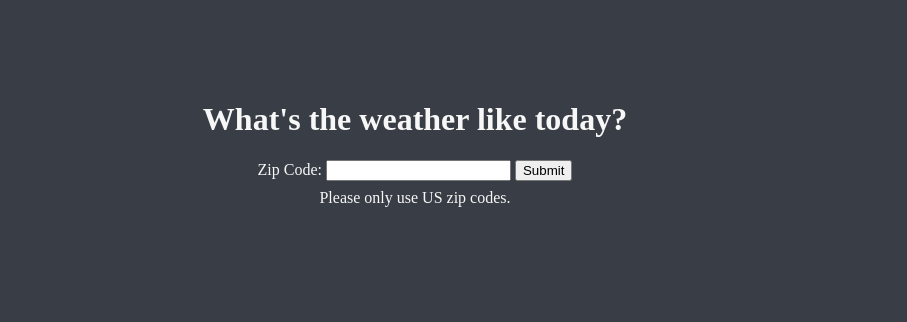
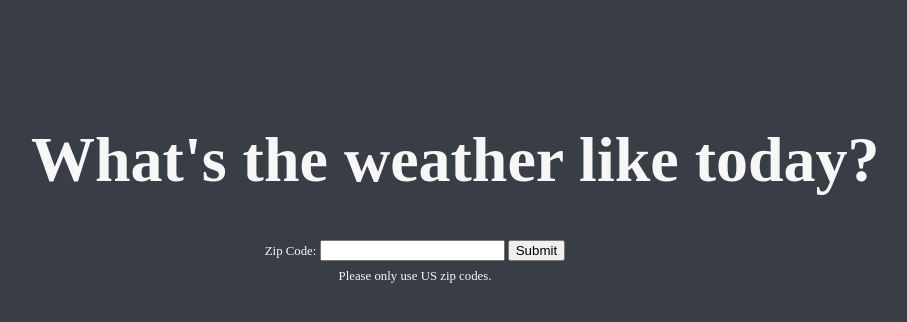
Before and after one commit to djhayes1994/WeatherWebapp, a Flask app: page / in a window 1280 px wide. Shown: the top 322 px of the page, without its empty margins (225-1132 px from the left). Run offline with Flask 2, Linux system fonts and the light colour scheme.

Commit message:
Messed around with view ports and tried to make things scale a little nicer.
Need to mess around with this more.

```diff
--- a/static/css/main.css
+++ b/static/css/main.css
@@ -6,6 +6,7 @@ body{
     align-content: center;
     align-items: center;
     color: #F7F7F7;
+    font-size:1vw;
 }
 .main{
     position: fixed;
@@ -13,7 +14,6 @@ body{
     left: 50%;
     height: 80%;
     width: 60%;
-    /* bring your own prefixes */
     transform: translate(-50%, -50%);
     background-color: #393E46;
 }
@@ -63,3 +63,6 @@ a{
 .disclaimer{
     padding: 8px;
 }
+.main-headtext{
+    font-size:5vw;
+}
--- a/templates/home.html
+++ b/templates/home.html
@@ -2,13 +2,14 @@
 <html lang="en">
     <head>
         <meta charset="UTF-8">
+        <meta name="viewport" content="width=device-width, initial-scale=1.0">
         <title>Weather App</title>
         <link rel="stylesheet" href="{{ url_for('static', filename='css/main.css') }}">
     </head>
     <body>
         <div class="main">
             <div class="main-head">
-                <h1>What's the weather like today?</h1>
+                <h1 class="main-headtext">What's the weather like today?</h1>
             </div>
             <div class="main-body">
                 <form action="/weather">
--- a/templates/weather.html
+++ b/templates/weather.html
@@ -2,13 +2,14 @@
 <html lang="en">
     <head>
         <meta charset="UTF-8">
+        <meta name="viewport" content="width=device-width, initial-scale=1.0">
         <title>Current Weather - {{ data.name }} </title>
         <link rel="stylesheet" href="{{ url_for('static', filename='css/main.css') }}">
     </head>
     <body>
         <div class="main">
             <div class="main-head">
-                <h1>The weather in {{ data.name }} is:</h1>
+                <h1 class="main-headtext">The weather in {{ data.name }} is:</h1>
             </div>
             <div class="weatherinfo">
                 <table>
```
